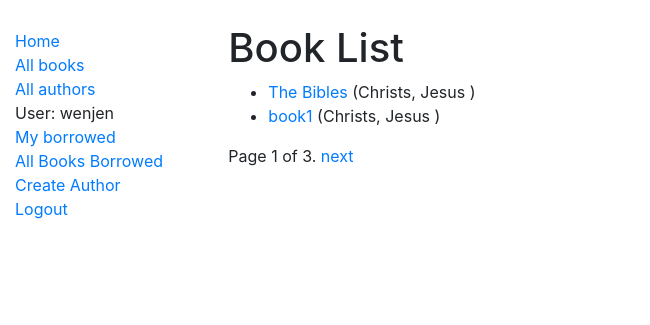
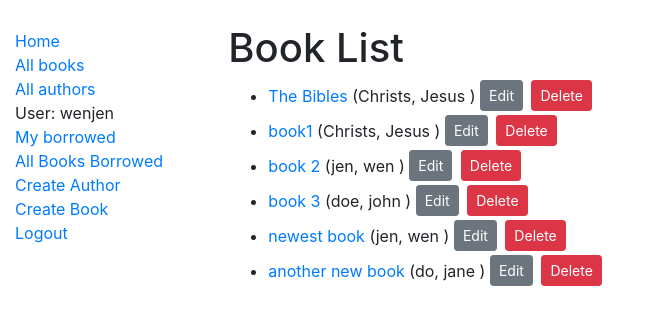
Before and after one commit to wjen/python, a Django app: page /catalog/books/ in a window 1280 px wide. Shown: the top 325 px of the page, without its empty margins (0-650 px from the left). Run offline with Django 3.2, Linux system fonts and the light colour scheme; a user stored in the database is signed in; data comes from the database, SQL or seed files in the repository; both versions use the stored data as it was after the commit; some libraries are stand-ins or nearby versions.

Commit message:
add book crud and template forms

```diff
--- a/locallibrary/catalog/templates/base_generic.html
+++ b/locallibrary/catalog/templates/base_generic.html
@@ -25,6 +25,7 @@
           {% if perms.catalog.can_mark_returned %}
           <li><a href="{% url 'all-borrowed' %}">All Books Borrowed</a></li>
           <li><a href="{% url 'author-create' %}">Create Author</a></li>
+          <li><a href="{% url 'book-create' %}">Create Book</a></li>
           {% endif %}
           <li><a href="{% url 'logout'%}?next={{request.path}}">Logout</a></li>
           {% else %}
--- a/locallibrary/catalog/templates/catalog/book_list.html
+++ b/locallibrary/catalog/templates/catalog/book_list.html
@@ -7,6 +7,8 @@
     {% for book in book_list %}
       <li>
         <a href="{{ book.get_absolute_url }}">{{ book.title }}</a> ({{book.author}})
+        <a href="{% url 'book-update' pk=book.id %}" class='btn btn-sm btn-secondary mb-1 mr-1'>Edit</a>
+        <a href="{% url 'book-delete' pk=book.id %}" class='btn btn-sm btn-danger mb-1'>Delete</a>
       </li>
     {% endfor %}
   </ul>
--- a/locallibrary/catalog/templates/index.html
+++ b/locallibrary/catalog/templates/index.html
@@ -10,7 +10,6 @@
     <li><strong>Copies:</strong> {{ num_instances }}</li>
     <li><strong>Copies available:</strong> {{ num_instances_available }}</li>
     <li><strong>Authors:</strong> {{ num_authors }}</li>
-    <li><strong>Books with book in name</strong> {{ num_books_specific }}</li>
   </ul>
 
   <p>You have visited this page {{ num_visits }}{% if num_visits == 1 %} time{% else %} times{% endif %}.</p>
--- a/locallibrary/catalog/urls.py
+++ b/locallibrary/catalog/urls.py
@@ -27,3 +27,9 @@ urlpatterns += [
     path('author/<int:pk>/update/', views.AuthorUpdate.as_view(), name='author-update'),
     path('author/<int:pk>/delete/', views.AuthorDelete.as_view(), name='author-delete'),
 ]
+
+urlpatterns += [
+    path('book/create/', views.BookCreate.as_view(), name='book-create'),
+    path('book/<int:pk>/update/', views.BookUpdate.as_view(), name='book-update'),
+    path('book/<int:pk>/delete/', views.BookDelete.as_view(), name='book-delete')
+]
--- a/locallibrary/catalog/views.py
+++ b/locallibrary/catalog/views.py
@@ -41,7 +41,7 @@ def index(request):
 
 class BookListView(generic.ListView):
     model = Book
-    paginate_by = 2
+    paginate_by = 10
 
     # context_object_name = 'my_book_list'   # your own name for the list as a template variable
     # queryset = Book.objects.filter(title__icontains='war')[:5] # Get 5 books containing the title war
@@ -162,3 +162,18 @@ class AuthorDelete(PermissionRequiredMixin, DeleteView):
     permission_required = 'catalog.can_mark_returned'
     # use reverse_lazy for class based views
     success_url = reverse_lazy('authors')
+
+class BookCreate(PermissionRequiredMixin, CreateView):
+    model = Book
+    fields = '__all__'
+    permission_required = 'catalog.can_mark_returned'
+
+class BookUpdate(PermissionRequiredMixin, UpdateView):
+    model = Book
+    permission_required = 'catalog.can_mark_returned'
+    fields = '__all__'
+
+class BookDelete(PermissionRequiredMixin, DeleteView):
+    model = Book
+    permission_required = 'catalog.can_mark_returned'
+    success_url = reverse_lazy('books')
--- a/locallibrary/locallibrary/settings.py
+++ b/locallibrary/locallibrary/settings.py
@@ -128,4 +128,5 @@ STATIC_URL = '/static/'
 # can you this or the next parameter
 LOGIN_REDIRECT_URL = '/'
 # LOGOUT_REDIRECT_URL = 'index'
+# testing backend
 EMAIL_BACKEND = 'django.core.mail.backends.console.EmailBackend'
```
Also changed, not shown: locallibrary/catalog/templates/catalog/book_confirm_delete.html (added, +14 -0 lines), locallibrary/catalog/templates/catalog/book_form.html (added, +11 -0 lines), locallibrary/catalog/templates/catalog/author_form.html (renamed from locallibrary/catalog/templates/catalog/author_forms.html), locallibrary/db.sqlite3.
